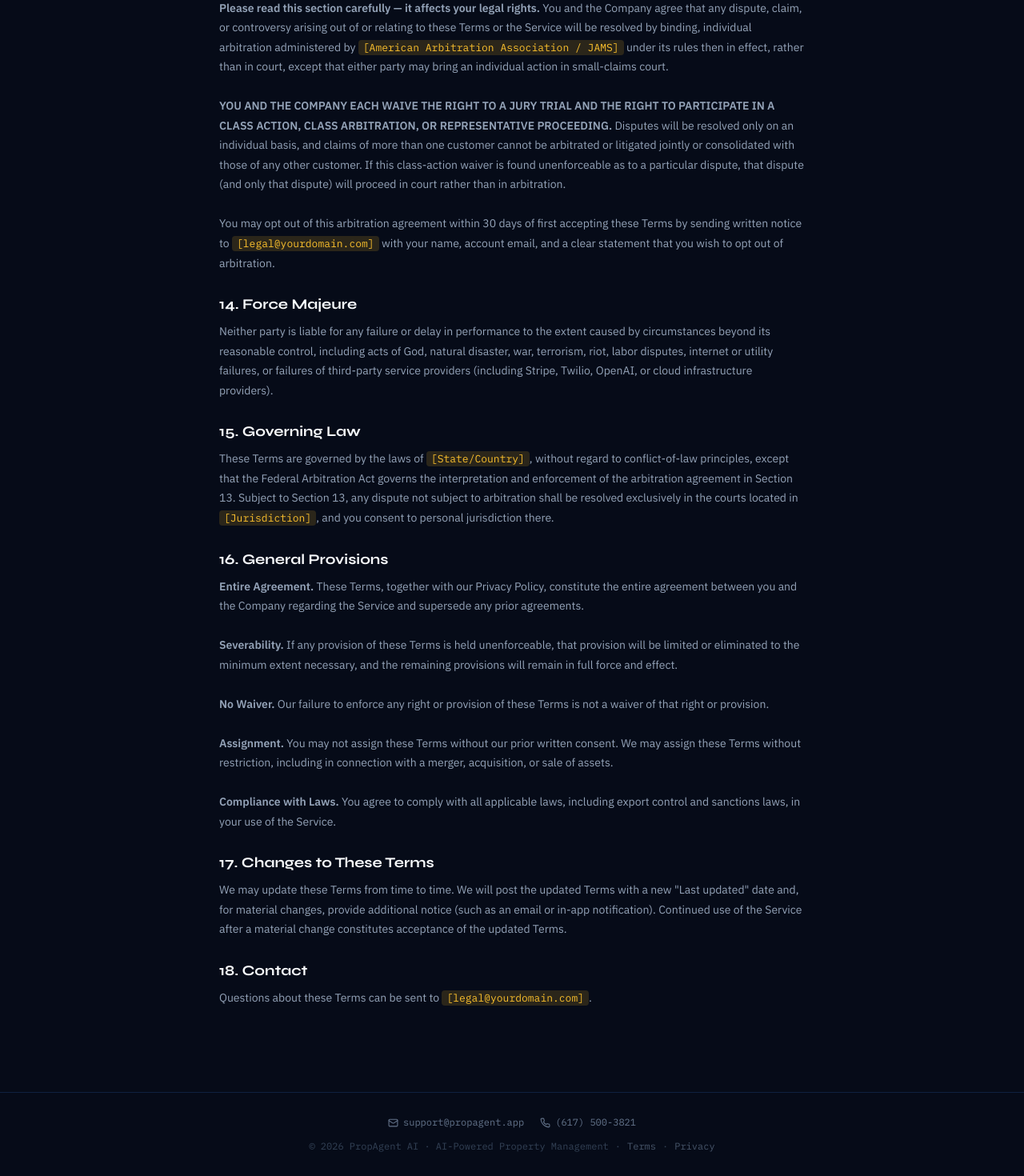
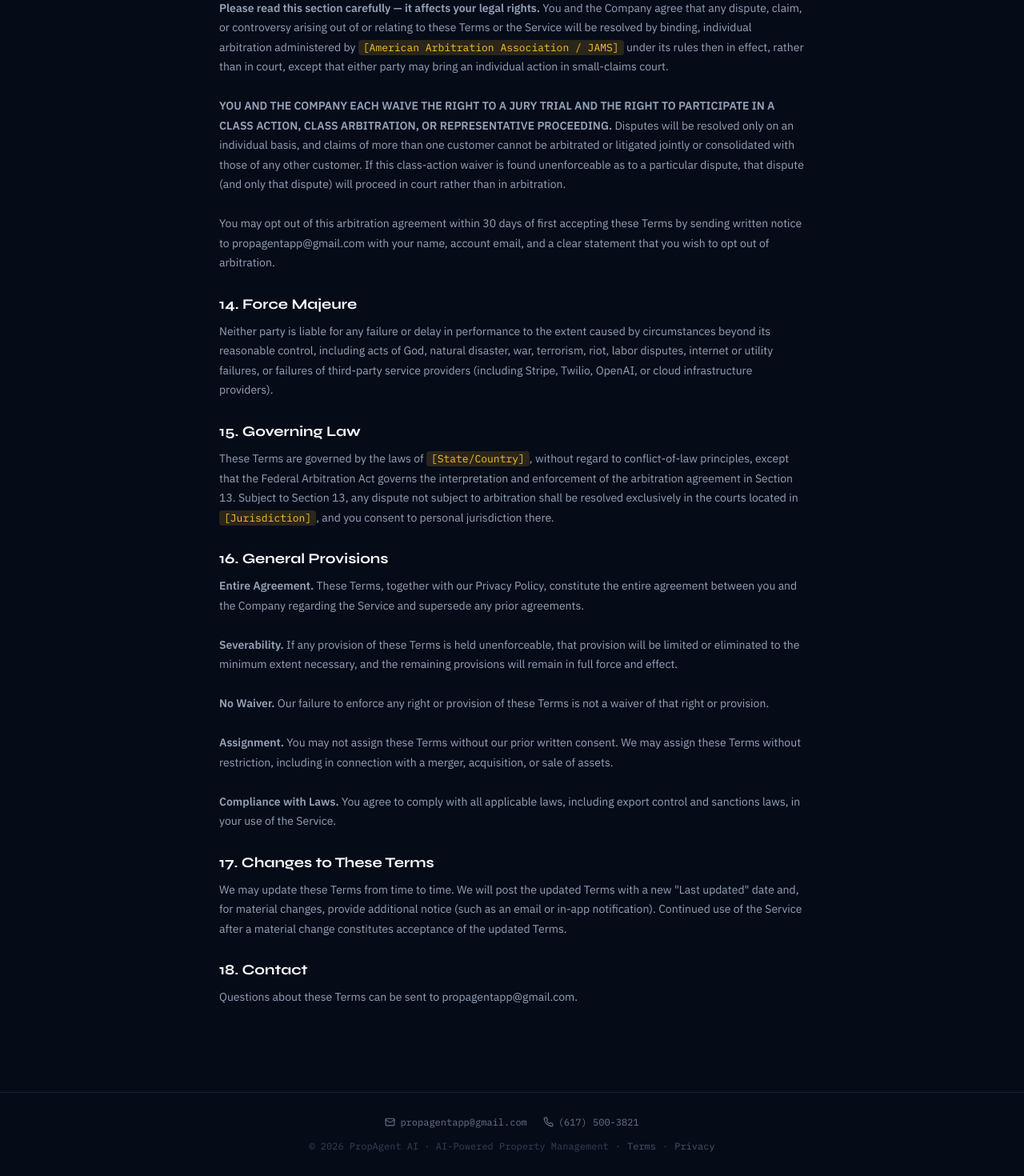
Before and after one commit to Shinkong1/Propagent-ai, a Next.js app in the folder frontend/: page /terms in a window 1280 px wide. Shown: the part 2892-4362 px from the top of the page at 80% size. Built offline with nearby package versions, Linux system fonts and the light colour scheme.

Commit message:
Switch company contact email to propagentapp@gmail.com, default SMTP to Gmail

```diff
--- a/frontend/components/PublicFooter.tsx
+++ b/frontend/components/PublicFooter.tsx
@@ -5,8 +5,8 @@ export default function PublicFooter() {
   return (
     <footer style={{ textAlign: 'center', padding: '28px 20px', borderTop: '1px solid var(--border-subtle)', color: '#334155', fontSize: 12, fontFamily: 'IBM Plex Mono' }}>
       <div style={{ display: 'flex', alignItems: 'center', justifyContent: 'center', gap: 20, flexWrap: 'wrap', marginBottom: 12, color: '#64748B' }}>
-        <a href="mailto:support@propagent.app" style={{ color: '#64748B', textDecoration: 'none', display: 'inline-flex', alignItems: 'center', gap: 6 }}>
-          <Mail size={13} /> support@propagent.app
+        <a href="mailto:propagentapp@gmail.com" style={{ color: '#64748B', textDecoration: 'none', display: 'inline-flex', alignItems: 'center', gap: 6 }}>
+          <Mail size={13} /> propagentapp@gmail.com
         </a>
         <a href="tel:+16175003821" style={{ color: '#64748B', textDecoration: 'none', display: 'inline-flex', alignItems: 'center', gap: 6 }}>
           <Phone size={13} /> (617) 500-3821
--- a/frontend/pages/privacy.tsx
+++ b/frontend/pages/privacy.tsx
@@ -66,7 +66,7 @@ export default function Privacy() {
           </Section>
 
           <Section title="8. Your Rights">
-            Depending on your location, you may have rights to access, correct, export, or delete your personal information. You can update most account information directly in Settings, or contact us at <Placeholder>[privacy@yourdomain.com]</Placeholder> to make a request.
+            Depending on your location, you may have rights to access, correct, export, or delete your personal information. You can update most account information directly in Settings, or contact us at propagentapp@gmail.com to make a request.
           </Section>
 
           <Section title="9. Cookies">
@@ -82,7 +82,7 @@ export default function Privacy() {
           </Section>
 
           <Section title="12. Contact">
-            Questions about this Privacy Policy or our <Link href="/terms" style={{ color: '#FBC02D' }}>Terms of Service</Link> can be sent to <Placeholder>[privacy@yourdomain.com]</Placeholder>.
+            Questions about this Privacy Policy or our <Link href="/terms" style={{ color: '#FBC02D' }}>Terms of Service</Link> can be sent to propagentapp@gmail.com.
           </Section>
         </div>
         <PublicFooter />
--- a/frontend/pages/terms.tsx
+++ b/frontend/pages/terms.tsx
@@ -86,7 +86,7 @@ export default function Terms() {
           <Section title="13. Dispute Resolution; Binding Arbitration; Class Action Waiver">
             <strong>Please read this section carefully — it affects your legal rights.</strong> You and the Company agree that any dispute, claim, or controversy arising out of or relating to these Terms or the Service will be resolved by binding, individual arbitration administered by <Placeholder>[American Arbitration Association / JAMS]</Placeholder> under its rules then in effect, rather than in court, except that either party may bring an individual action in small-claims court.<br /><br />
             <strong>YOU AND THE COMPANY EACH WAIVE THE RIGHT TO A JURY TRIAL AND THE RIGHT TO PARTICIPATE IN A CLASS ACTION, CLASS ARBITRATION, OR REPRESENTATIVE PROCEEDING.</strong> Disputes will be resolved only on an individual basis, and claims of more than one customer cannot be arbitrated or litigated jointly or consolidated with those of any other customer. If this class-action waiver is found unenforceable as to a particular dispute, that dispute (and only that dispute) will proceed in court rather than in arbitration.<br /><br />
-            You may opt out of this arbitration agreement within 30 days of first accepting these Terms by sending written notice to <Placeholder>[legal@yourdomain.com]</Placeholder> with your name, account email, and a clear statement that you wish to opt out of arbitration.
+            You may opt out of this arbitration agreement within 30 days of first accepting these Terms by sending written notice to propagentapp@gmail.com with your name, account email, and a clear statement that you wish to opt out of arbitration.
           </Section>
 
           <Section title="14. Force Majeure">
@@ -110,7 +110,7 @@ export default function Terms() {
           </Section>
 
           <Section title="18. Contact">
-            Questions about these Terms can be sent to <Placeholder>[legal@yourdomain.com]</Placeholder>.
+            Questions about these Terms can be sent to propagentapp@gmail.com.
           </Section>
         </div>
         <PublicFooter />
```
Also changed, not shown: 1 other file (tests, documents, lock files or other folders).
